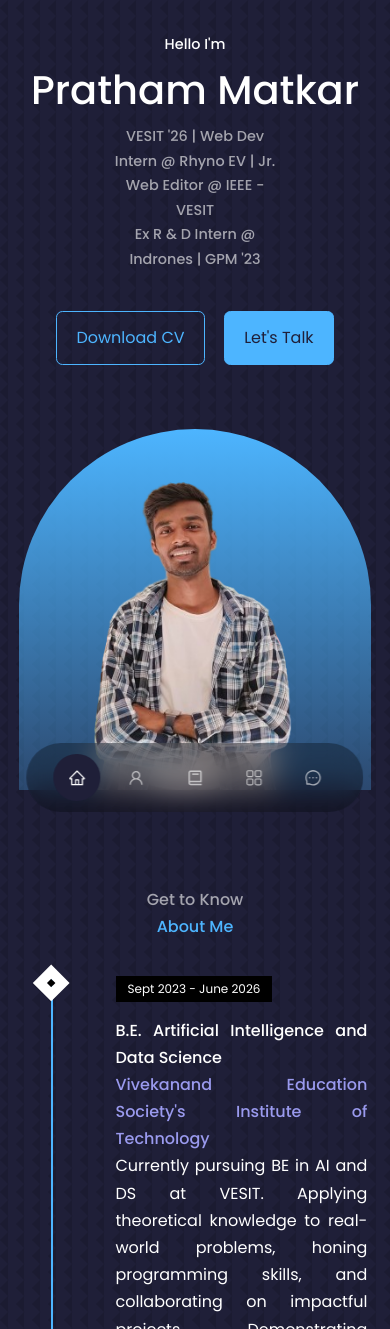
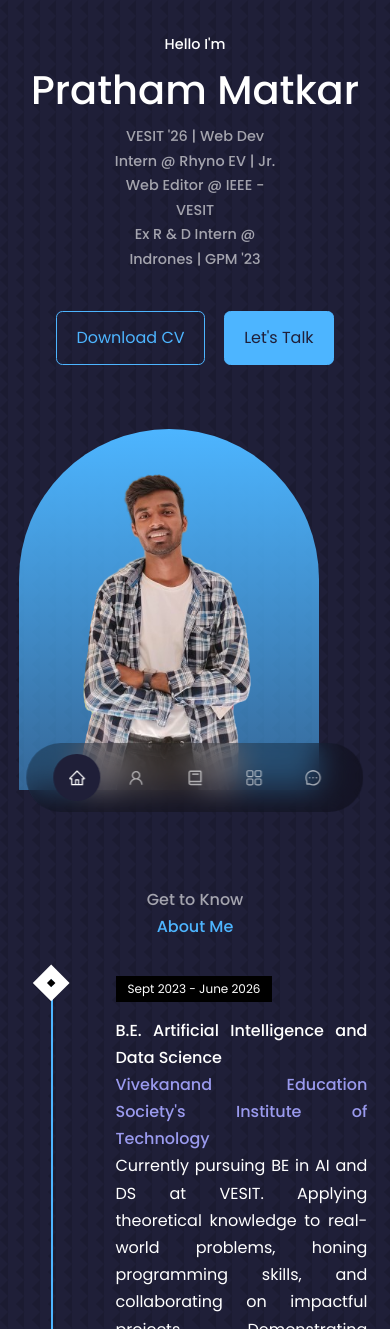
Before and after one commit to prathamm2506/portfolio-site, a React (Vite) app: page / in a window 390 px wide. Shown: the top 1329 px of the page. Built offline with nearby package versions, Linux system fonts and the light colour scheme.

Commit message:
me updated

```diff
--- a/src/components/header/header.css
+++ b/src/components/header/header.css
@@ -83,6 +83,7 @@ header{
         display: none;
     }
     .me{
-        height: 500px;
+        height: 700px;
+        width: 300px;
     }
 }
```
